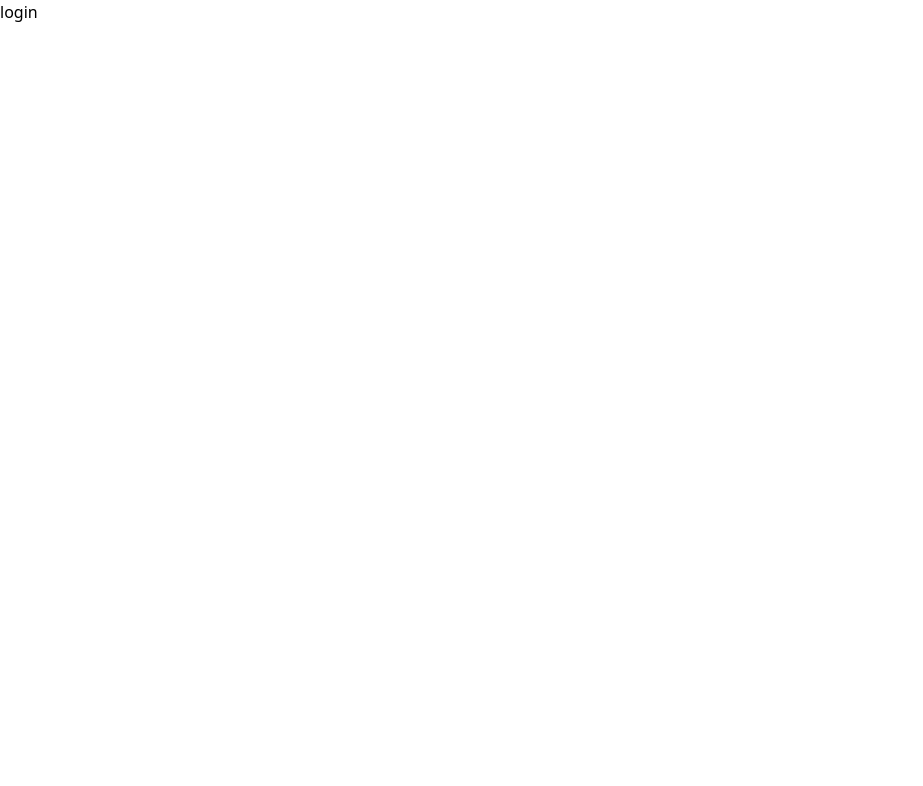
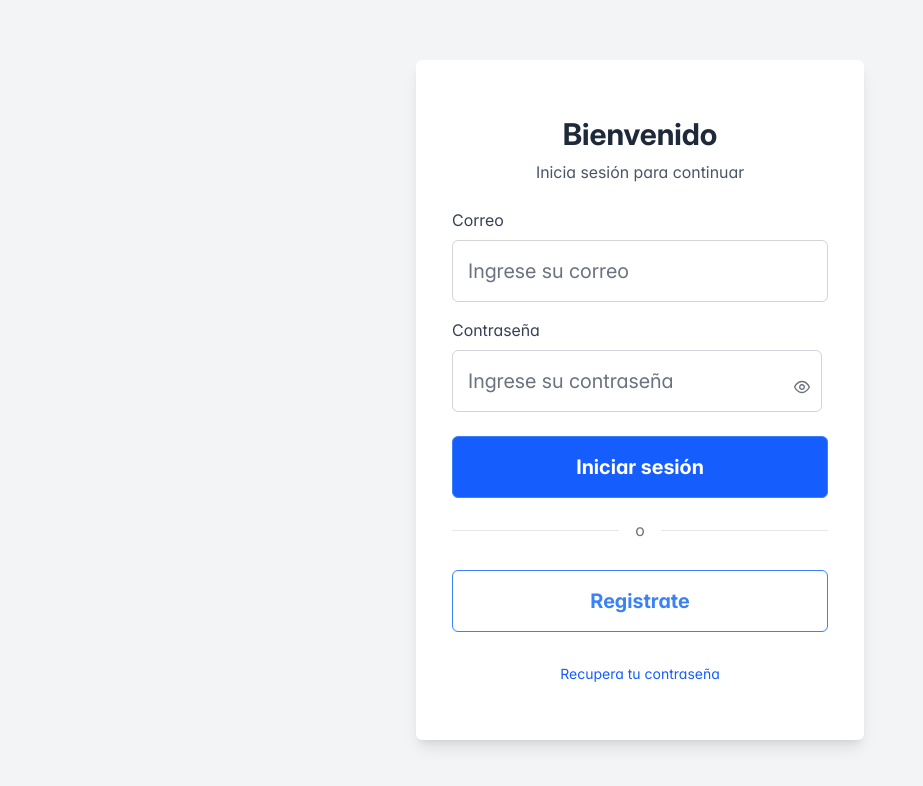
Before and after one commit to xenocore-wirachain/wirachain-frontend, a React (Vite) app: page / in a window 1280 px wide. Shown: the top 786 px of the page, without its empty margins (0-923 px from the left). Built offline with nearby package versions, Linux system fonts and the light colour scheme.

Commit message:
update login page

```diff
--- a/src/layouts/Body.tsx
+++ b/src/layouts/BodyDashboard.tsx
@@ -2,7 +2,7 @@ import { ScrollPanel } from "primereact/scrollpanel"
 import { Outlet } from "react-router"
 import BaseMenu from "./BaseMenu"
 
-function Body() {
+function BodyDashboard() {
   return (
     <div className="max-h-screen max-w-screen flex flex-col">
       <div className="w-full basis-[5vh] px-8 py-2">
@@ -15,4 +15,4 @@ function Body() {
   )
 }
 
-export default Body
+export default BodyDashboard
--- a/src/pages/auth/Login.tsx
+++ b/src/pages/auth/Login.tsx
@@ -1,5 +1,147 @@
+import { Button } from "primereact/button"
+import { Card } from "primereact/card"
+import { Divider } from "primereact/divider"
+import { InputText } from "primereact/inputtext"
+import { Password } from "primereact/password"
+import { Controller, useForm } from "react-hook-form"
+import { useNavigate } from "react-router"
+import type { Credentials } from "../../types/Credentials"
+
 function Login() {
-  return <div>login</div>
+  const defaultValues: Credentials = {
+    username: "",
+    password: "",
+  }
+  const {
+    control,
+    formState: { errors },
+    reset,
+    handleSubmit,
+  } = useForm<Credentials>({ defaultValues })
+  const navigate = useNavigate()
+
+  const onSubmit = (data: Credentials) => {
+    console.log("CREDENTIALS", data)
+    reset()
+  }
+
+  const handleFormSubmit = (e: React.FormEvent) => {
+    e.preventDefault()
+    void handleSubmit(onSubmit)(e as React.BaseSyntheticEvent)
+  }
+
+  const handleRedirectRegister = () => {
+    void navigate("/register")
+  }
+
+  const handleRedirectRestore = () => {
+    void navigate("/reset-pass")
+  }
+
+  return (
+    <div className="flex items-center justify-center min-h-screen bg-gray-100">
+      <Card className="w-full max-w-md p-4 shadow-lg">
+        <div className="text-center mb-6">
+          <h1 className="text-3xl font-bold text-gray-800">Bienvenido</h1>
+          <p className="text-gray-600 mt-2">Inicia sesión para continuar</p>
+        </div>
+
+        <form id="register" onSubmit={handleFormSubmit}>
+          <div className="mb-4">
+            <label htmlFor="email" className="block text-gray-700 mb-2">
+              Correo
+            </label>
+            <Controller
+              control={control}
+              name="username"
+              rules={{
+                required: "Se requiere correo",
+                pattern: {
+                  value: /^[A-Z0-9._%+-]+@[A-Z0-9.-]+\.[A-Z]{2,}$/i,
+                  message: "Correo invalido",
+                },
+              }}
+              render={({ field: { onChange, onBlur, value, ref } }) => (
+                <InputText
+                  onBlur={onBlur}
+                  onChange={onChange}
+                  value={value}
+                  ref={ref}
+                  keyfilter="email"
+                  invalid={errors.username ? true : false}
+                  // disabled={isLoading}
+                  placeholder="Ingrese su correo"
+                  className="w-full p-inputtext-lg"
+                />
+              )}
+            />
+            {errors.username && (
+              <small className="text-red-500">
+                {errors.username.message?.toString()}
+              </small>
+            )}
+          </div>
+
+          <div className="mb-4">
+            <label htmlFor="password" className="block text-gray-700 mb-2">
+              Contraseña
+            </label>
+            <Controller
+              control={control}
+              name="password"
+              rules={{ required: "Se requiere contraseña" }}
+              render={({ field: { onChange, onBlur, value, ref } }) => (
+                <Password
+                  toggleMask
+                  feedback={false}
+                  onBlur={onBlur}
+                  onChange={onChange}
+                  value={value}
+                  ref={ref}
+                  invalid={errors.password ? true : false}
+                  placeholder="Ingrese su contraseña"
+                  inputClassName="w-full p-inputtext-lg"
+                  // disabled={isLoading}
+                />
+              )}
+            />
+            {errors.password && (
+              <small className="text-red-500">
+                {errors.password.message?.toString()}
+              </small>
+            )}
+          </div>
+
+          <Button
+            label="Iniciar sesión"
+            className="w-full p-button-lg mt-2 bg-blue-600 hover:bg-blue-700"
+            type="submit"
+            form="register"
+          />
+        </form>
+
+        <Divider align="center">
+          <span className="text-gray-500 px-2">o</span>
+        </Divider>
+
+        <Button
+          label="Registrate"
+          className="w-full p-button-lg p-button-outlined mt-2"
+          type="button"
+          onClick={handleRedirectRegister}
+        />
+
+        <div className="flex justify-center mt-8 text-sm">
+          <a
+            onClick={handleRedirectRestore}
+            className="text-blue-600 hover:text-blue-800"
+          >
+            Recupera tu contraseña
+          </a>
+        </div>
+      </Card>
+    </div>
+  )
 }
 
 export default Login
--- a/src/routers/index.tsx
+++ b/src/routers/index.tsx
@@ -1,5 +1,5 @@
 import { createBrowserRouter } from "react-router"
-import Body from "../layouts/Body"
+import BodyDashboard from "../layouts/BodyDashboard"
 import Login from "../pages/auth/Login"
 import Register from "../pages/auth/Register"
 import ResetPassword from "../pages/auth/ResetPassword"
@@ -22,7 +22,7 @@ const router = createBrowserRouter([
   },
   {
     path: "/dashboard",
-    element: <Body />,
+    element: <BodyDashboard />,
     children: AdminRouter,
   },
   {
```
Also changed, not shown: src/types/Credentials.tsx (renamed from src/types/Login.tsx), 1 other file (tests, documents, lock files or other folders).
